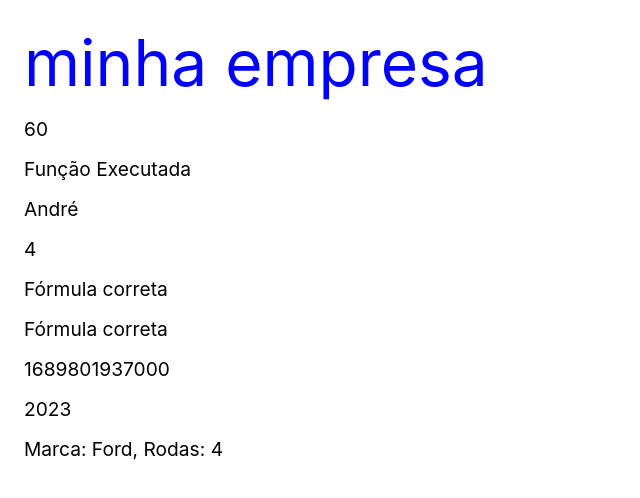
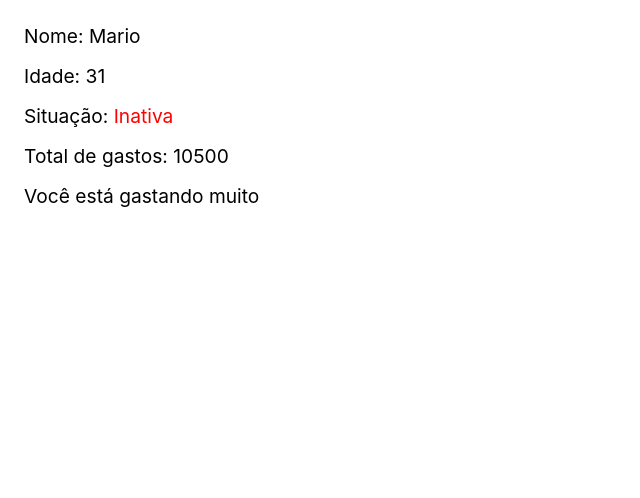
Before and after one commit to LuanBrunoM/react-practice, a React (Vite) app: page / in a window 1280 px wide. Shown: the top 498 px of the page, without its empty margins (0-640 px from the left). Built offline with nearby package versions, Linux system fonts and the light colour scheme; the HTML template or start-up script is replaced by a standard one.

Commit message:
exercicio JSX

```diff
--- a/src/App.jsx
+++ b/src/App.jsx
@@ -1,42 +1,53 @@
+// Mostre os dados da aplicação, como aprensetado no vídeo
+// Não utilize CSS externo, use o style para mudar as cores
+// Se a situação estiver ativa pinte de verde, inativa vermelho
+// Se o gasto for maior que 10000 mostre uma mensagem
+
+
 import React from "react";
 
+
+const luana = {
+  cliente: 'Luana',
+  idade: 27,
+  compras: [
+    { nome: 'Notebook', preco: 'R$ 2500' },
+    { nome: 'Geladeira', preco: 'R$ 3000' },
+    { nome: 'Smartphone', preco: 'R$ 1500' },
+  ],
+  ativa: true,
+};
+
+
+const mario = {
+  cliente: 'Mario',
+  idade: 31,
+  compras: [
+    { nome: 'Notebook', preco: 'R$ 2500' },
+    { nome: 'Geladeira', preco: 'R$ 3000' },
+    { nome: 'Smartphone', preco: 'R$ 1500' },
+    { nome: 'Guitarra', preco: 'R$ 3500' },
+  ],
+  ativa: false,
+};
+
 const App = () => {
-  function meuNome() {
-    return 'André';
-  }
+  const dados = mario;
 
-  function quadrado(x) {
-    return x * x;
-  }
-
-  const carro = {
-    rodas: 4,
-    marca: 'Ford',
-  };
-
-  const estiloP = {
-    color: "blue",
-    fontSize: '4rem',
-  }
+  const total = dados.compras.map(item =>
+    +item.preco.replace('R$ ','')
+  ).reduce((a, b) => a + b);
 
   return (
-    <div>
-      <p style={estiloP}>{'MINHA EMPRESA'.toLowerCase()}</p>
-      <p>{30 * 2}</p>
-      <p>{true}</p>
-      <p>{undefined}</p>
-      <p>{(() => 'Função Executada')()}</p>
-      <p>{meuNome()}</p>
-      <p>{quadrado(2)}</p>
-      <p>{quadrado(2) === 4 ? 'Fórmula correta' : 'Fórmula incorreta'}</p>
-      <p>{quadrado(2) === 4 && 'Fórmula correta'}</p>
-      <p>{Date.now()}</p>
-      <p>{new Date().getFullYear()}</p>
-      <p>
-        Marca: {carro.marca}, Rodas: {carro.rodas}
-      </p>
-    </div>
+    <>
+      <p>Nome: {dados.cliente}</p>
+      <p>Idade: {dados.idade}</p>
+      <p>Situação: <span style={{color: dados.ativa ? 'green' : 'red'}}>{dados.ativa ? 'Ativa' : 'Inativa'}</span></p>
+      <p>Total de gastos: {total}</p>
+      {total > 10000 && <p>Você está gastando muito</p>}
+    </>
   );
-}
+};
+
 
 export default App
```
